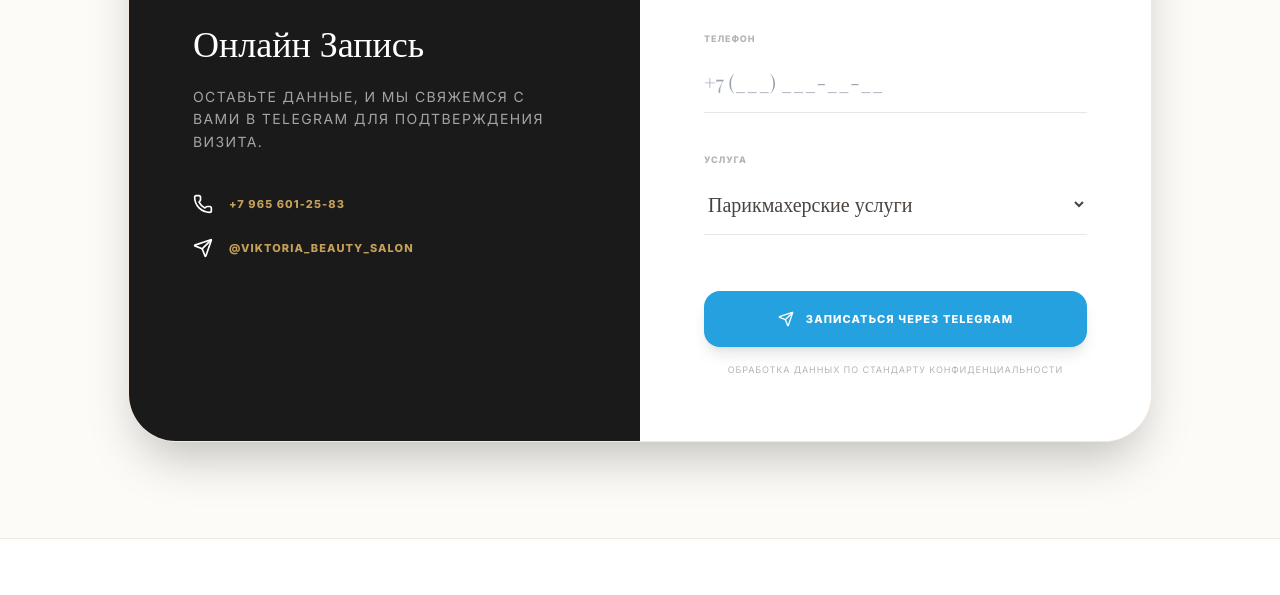
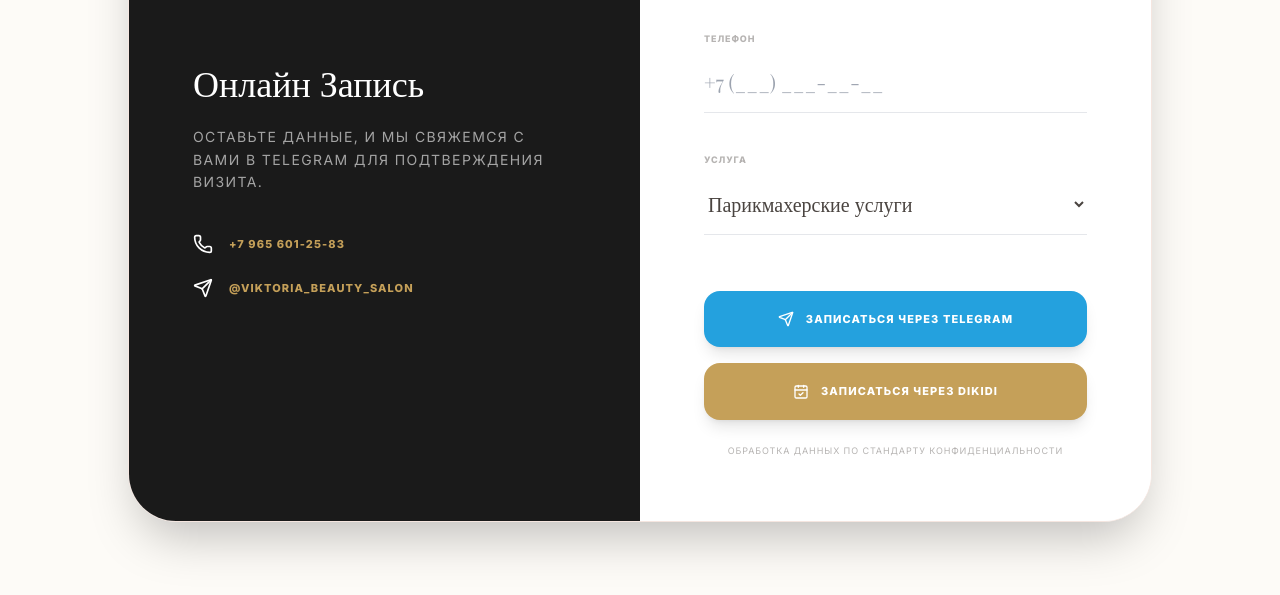
Before and after one commit to Abdulrazzaq17/Victoria-salon, a plain HTML site: page index.html in a window 1280 px wide. Shown: the part 4634-5229 px from the top of the page. Drawn offline with nearby package versions, Linux system fonts and the light colour scheme; a web font is replaced by a local one.

Commit message:
index.html

```diff
--- a/index.html
+++ b/index.html
@@ -357,12 +357,20 @@ function playVideo() {
                         <option>Депиляция</option>
                     </select>
                 </div>
-                <div class="pt-6">
-                    <button onclick="submitBooking()" class="w-full bg-[#24A1DE] text-white py-5 rounded-2xl flex justify-center items-center gap-3 hover:bg-sky-600 transition-all uppercase text-[11px] tracking-widest font-black shadow-lg">
-                        <i data-lucide="send" class="w-4 h-4"></i>
-                        Записаться через Telegram
-                    </button>
-                    <p class="text-center text-[9px] opacity-40 mt-4 uppercase tracking-widest">Обработка данных по стандарту конфиденциальности</p>
+                <div class="pt-6 flex flex-col gap-4">
+    <!-- Telegram Button -->
+    <button onclick="submitBooking()" class="w-full bg-[#24A1DE] text-white py-5 rounded-2xl flex justify-center items-center gap-3 hover:bg-sky-600 transition-all uppercase text-[11px] tracking-widest font-black shadow-lg">
+        <i data-lucide="send" class="w-4 h-4"></i>
+        Записаться через Telegram
+    </button>
+
+    <!-- Dikidi Button -->
+    <a href="https://dikidi.ru/176693" target="_blank" class="w-full bg-mv-gold text-white py-5 rounded-2xl flex justify-center items-center gap-3 hover:bg-mv-taupe transition-all uppercase text-[11px] tracking-widest font-black shadow-lg">
+        <i data-lucide="calendar-check" class="w-4 h-4"></i>
+        Записаться через Dikidi
+    </a>
+
+    <p class="text-center text-[9px] opacity-40 mt-2 uppercase tracking-widest">Обработка данных по стандарту конфиденциальности</p>
                 </div>
             </div>
         </div>
```
